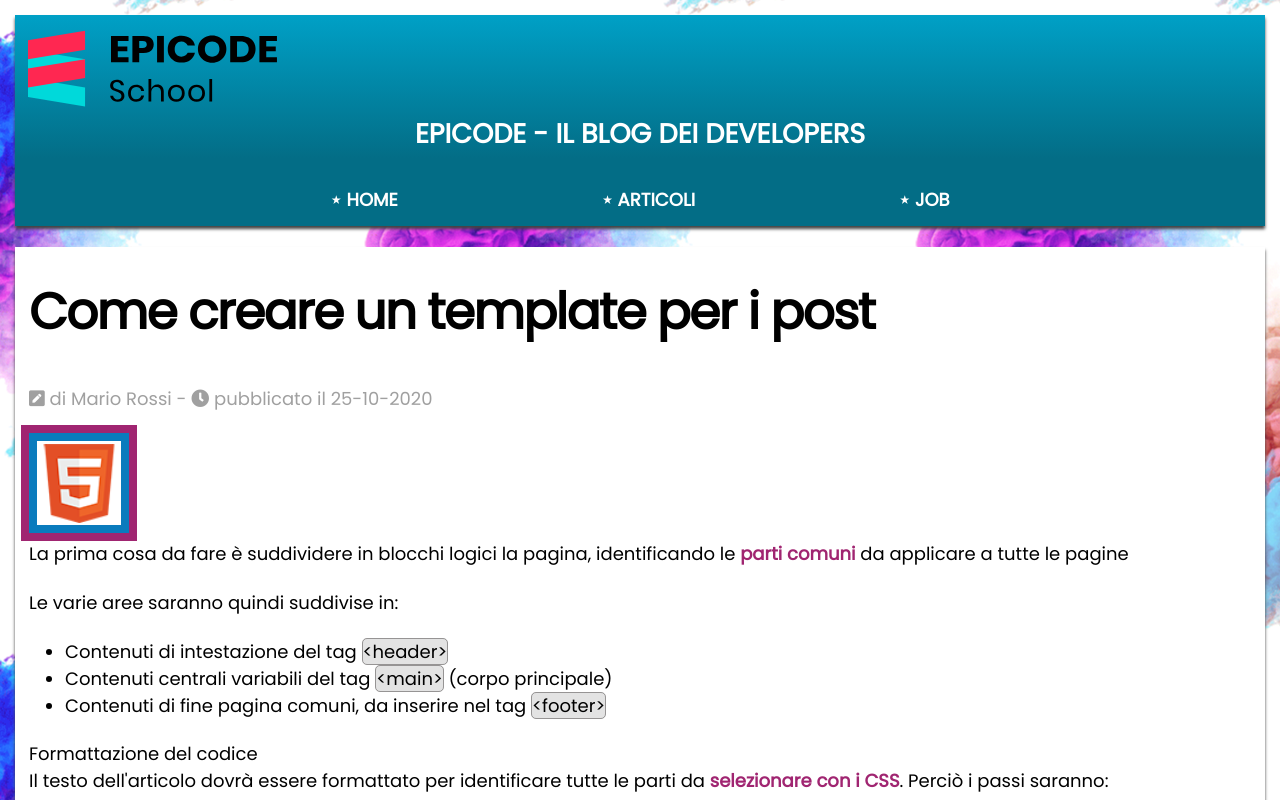
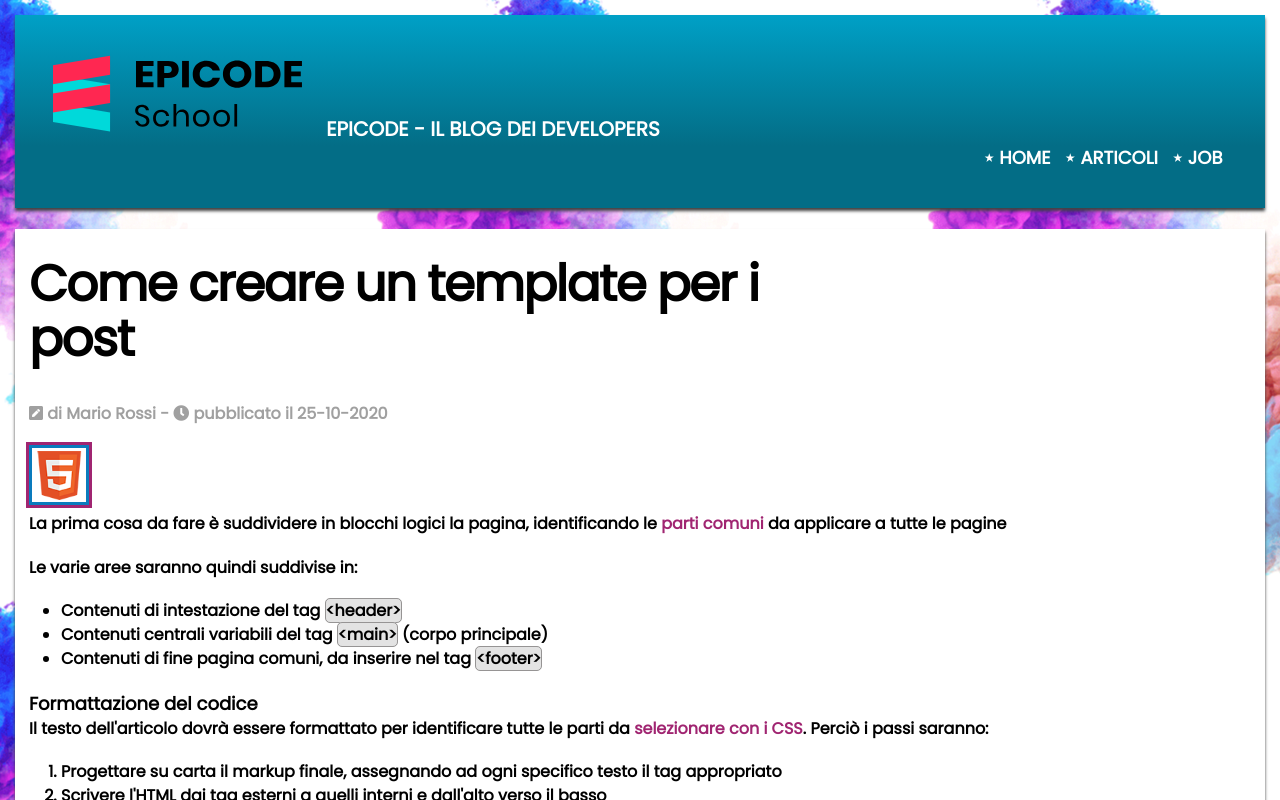
Before and after one commit to AlessandroCoretti/ESERCIZIO-W5-L1, a plain HTML site: page index.html in a window 1280 px wide. Shown: the top 800 px of the page. Drawn offline with Linux system fonts and the light colour scheme.

Commit message:
modifiche

```diff
--- a/assets/css/style.css
+++ b/assets/css/style.css
@@ -204,17 +204,17 @@ footer a {
   }
 
   #html-logo {
-    height: 50px;
+    height: 60px;
+    border: 0.3rem solid;
+    border-color: #0a7bbd;
+    box-shadow: 0 0 0 0.3rem #a02571;
+    padding: 2.5px;
   }
 }
 
 @media screen and (min-width: 577px) {
   header {
     padding: 3%;
-  }
-
-  header div img {
-    height: 5rem;
   }
 
   header p {
@@ -227,10 +227,10 @@ footer a {
   }
 
   #html-logo {
-    height: 100px;
-    border: 0.8rem solid;
+    height: 60px;
+    border: 0.3rem solid;
     border-color: #0a7bbd;
-    box-shadow: 0 0 0 0.8rem #a02571;
+    box-shadow: 0 0 0 0.3rem #a02571;
     padding: 2.5px;
   }
 
@@ -247,117 +247,123 @@ footer a {
   }
 
   section {
-    font-size: small;
+    font-size: medium;
   }
 
   section h2 {
-    margin-bottom: 0;
+    margin-bottom: 2rem;
     background-color: #838383;
   }
 
   form input {
     margin-bottom: 0.8rem;
   }
+
+  aside h2 {
+    font-size: 2.5rem;
+  }
 }
 
 @media screen and (min-width: 769px) {
-  header {
-    padding: 1%;
-    text-align: left;
-  }
-
-  header div img {
-    height: 5rem;
-    margin-bottom: 0;
-  }
-
-  header p {
-    font-size: larger;
-    text-align: center;
-  }
   header ul {
     text-align: center;
   }
 
   header li {
     display: inline;
-    margin-inline: 6rem;
+    margin-inline: 0.5rem;
+    font-weight: normal;
+    font-size: medium;
   }
 
   #html-logo {
-    height: 100px;
-    border: 0.8rem solid;
+    height: 70px;
+    border: 0.5rem solid;
     border-color: #0a7bbd;
-    box-shadow: 0 0 0 0.8rem #a02571;
+    box-shadow: 0 0 0 0.5rem #a02571;
     padding: 2.5px;
   }
 
   article {
-    font-size: large;
+    font-weight: 600;
   }
 
   article h1 {
     font-size: 5rem;
+    max-width: 65%;
+    line-height: 110%;
+  }
+
+  article h2 {
+    font-weight: 700;
+    font-size: large;
+  }
+
+  table {
+    width: 70%;
+    margin-inline: 10rem;
   }
 
   section {
     height: 20rem;
   }
   section h2 {
-    margin-bottom: 0.8rem;
-    font-size: 3rem;
+    margin-bottom: 2rem;
+    font-size: 2rem;
     background-color: #838383;
   }
   section p {
     font-size: 2rem;
   }
   fieldset {
-    text-align: center;
+    text-align: left;
   }
 
   form input {
-    height: 4.5rem;
-    width: 50rem;
-    margin-right: 0.8rem;
+    padding: 1.5rem 9rem;
   }
 
   button {
-    height: 4.5rem;
-    margin-left: 2rem;
+    padding: 1.5rem 2rem;
   }
 }
 
 @media screen and (min-width: 1200px) {
   header {
-    padding: 1%;
     text-align: left;
   }
 
   header div img {
     height: 8rem;
     margin-bottom: 0;
+    margin-right: 2rem;
+  }
+
+  header div p {
+    display: inline;
+    vertical-align: middle;
   }
 
   header p {
-    font-size: 2.7rem;
-    text-align: center;
+    font-size: 2rem;
   }
+
   header ul {
-    text-align: center;
+    text-align: right;
   }
 
   header li {
-    display: inline;
     font-size: 1.8rem;
-    margin-inline: 10rem;
   }
+
   #html-logo {
-    height: 100px;
-    border: 0.8rem solid;
+    height: 60px;
+    border: 0.3rem solid;
     border-color: #0a7bbd;
-    box-shadow: 0 0 0 0.8rem #a02571;
+    box-shadow: 0 0 0 0.3rem #a02571;
     padding: 2.5px;
   }
+
   article h1 {
     font-size: 5rem;
   }
```
